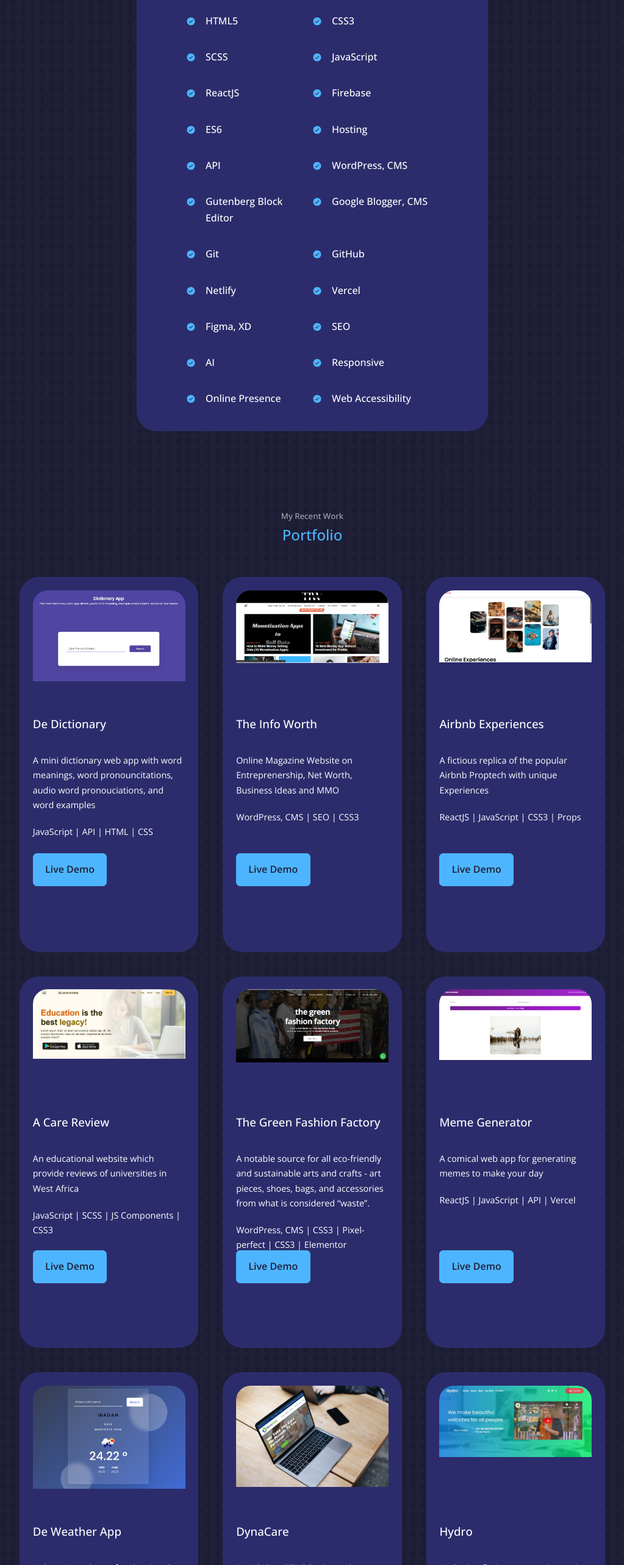
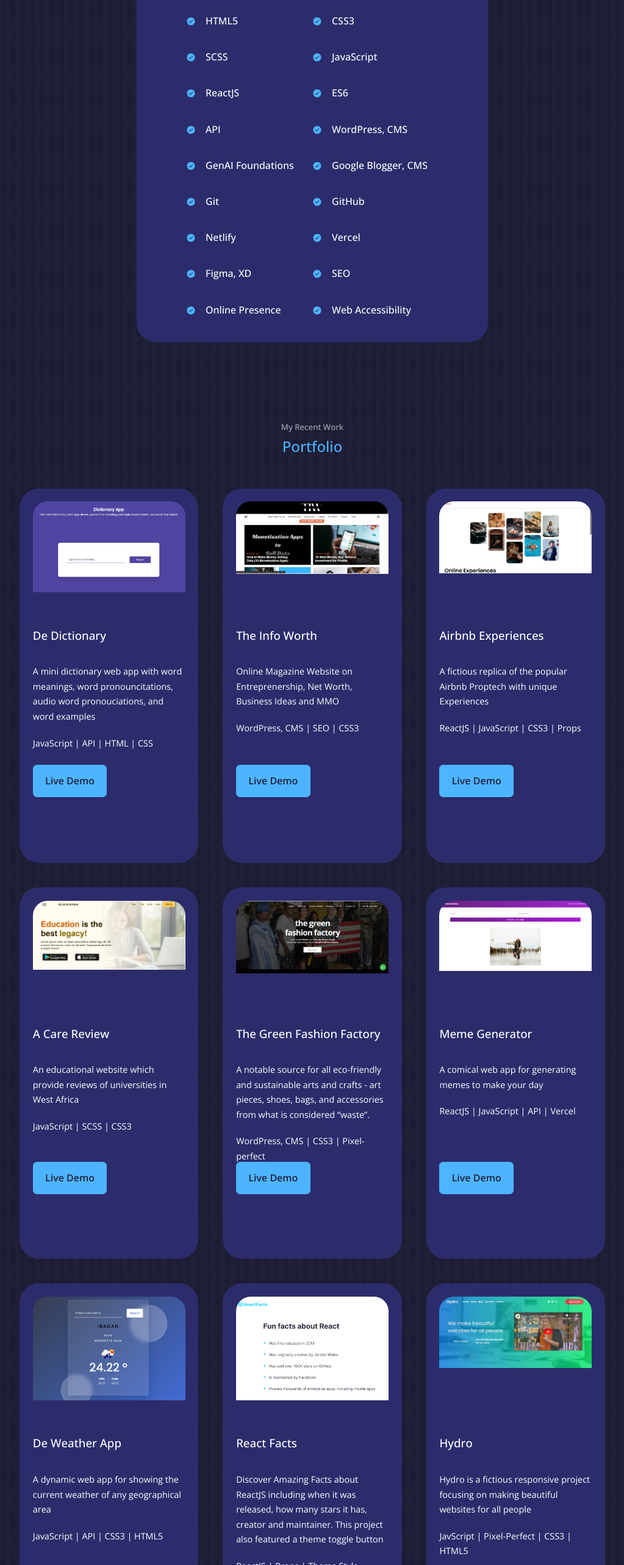
Before and after one commit to tuhamworld/Website-v3-docker, a React (Vite) app: page / in a window 1280 px wide. Shown: the part 1460-4026 px from the top of the page at 61% size, without its empty margins (128-1151 px from the left). Built offline with nearby package versions, Linux system fonts and the light colour scheme.

Commit message:
feat: major changes

```diff
--- a/src/components/atoms/Button/index.jsx
+++ b/src/components/atoms/Button/index.jsx
@@ -3,7 +3,7 @@ import "./index.scss";
 
 const Button = (props) => {
   return (
-    <a href={props.link} className={props.className} target="_blank">
+    <a href={props.link} className={props.className} target={props.text}>
       {props.text}
     </a>
   );
--- a/src/components/data/portfolio.jsx
+++ b/src/components/data/portfolio.jsx
@@ -10,6 +10,7 @@ import TheGreenFashion from "../../assets/images/jpgs/thegreenfashion.jpg";
 import ElivaitAcademy from "../../assets/images/pngs/elivait_academy.png";
 import MSSNFUTA from "../../assets/images/pngs/mssnfuta.png";
 import BanSchool from "../../assets/images/jpgs/ban-school.jpg";
+import ReactFacts from "../../assets/images/pngs/ReactFacts.png"
 
 const data = [
   {
@@ -47,7 +48,7 @@ const data = [
     img: ACareReview,
     description:
       "An educational website which provide reviews of  universities in West Africa",
-    technologies: "JavaScript | SCSS | JS Components | CSS3",
+    technologies: "JavaScript | SCSS | CSS3",
     link: "https://acarereview.vercel.app/",
   },
 
@@ -57,7 +58,7 @@ const data = [
     img: TheGreenFashion,
     description:
       "A notable source for all eco-friendly and sustainable arts and crafts - art pieces, shoes, bags, and accessories from what is considered “waste”.",
-    technologies: "WordPress, CMS | CSS3 | Pixel-perfect | CSS3 | Elementor ",
+    technologies: "WordPress, CMS | CSS3 | Pixel-perfect ",
     link: "https://thegreenfashion.org/",
   },
 
@@ -82,12 +83,12 @@ const data = [
 
   {
     id: 8,
-    title: "DynaCare",
-    img: DynacareHealth,
+    title: "React Facts",
+    img: ReactFacts,
     description:
-      "An NDIS and TAC Registered Provider, founded by a team of experienced Medical professionals and Personal Care workers to deliver person-centred care.",
-    technologies: "WordPress | Pixel-Perfect | CSS3 | SEO ",
-    link: "https://dynacare.net.au/",
+      "Discover Amazing Facts about ReactJS including when it was released, how many stars it has, creator and maintainer. This project also featured a theme toggle button",
+    technologies: "ReactJS | Props | Theme Style switcher ",
+    link: "https://react-facts-one.vercel.app/",
   },
 
   {
@@ -106,7 +107,7 @@ const data = [
     img: ElivaitAcademy,
     description:
       "Elivait Academy is an elearning platform that empower people to learn vocational, technical, digital and soft skills",
-    technologies: "LMS | Payment Integration | API | eCommerce ",
+    technologies: "LMS | eCommerce | WordPress ",
     link: "https://elivait.com.ng/",
   },
 
--- a/src/components/data/testimonial.jsx
+++ b/src/components/data/testimonial.jsx
@@ -31,7 +31,7 @@ const data = [
     test: "Excellent service. My connection was poor so had to keep asking him to repeat which he did. Couldn’t praise him enough. 5 stars 🌟🌟🌟🌟🌟",
   },
   {
-    id: 3,
+    id: 5,
     link: "#",
     name: "Phoebe C.",
     role: "Business owner from Digital Boost, UK",
--- a/src/components/molecules/CTA/index.jsx
+++ b/src/components/molecules/CTA/index.jsx
@@ -5,9 +5,9 @@ import "./index.scss";
 const CTA = () => {
   return (
     <div className="cta">
-      <Button text="Download Resume" link="https://drive.google.com/file/d/15RubH_ahf8FQ3epeaCY6DW8kuR2zYRmC/view?usp=sharing" className="btn" />
+      <Button text="Download Resume" link="https://drive.google.com/file/d/15RubH_ahf8FQ3epeaCY6DW8kuR2zYRmC/view?usp=sharing" className="btn" target={"_blank "} />
 
-      <Button text="Work with Me" link="https://selar.co/booking-session" className="btn btn-primary"/>
+      <a href="#contact" className="btn btn-primary">Work with Me</a>
     </div>
   );
 };
--- a/src/components/organisms/Experience/index.jsx
+++ b/src/components/organisms/Experience/index.jsx
@@ -36,20 +36,12 @@ const Experience = () => {
                 <h4>ReactJS</h4>
               </article>
 
-              <article className="experience__details">
-                <IoIosCheckmarkCircle className="experience__details-icon" />
-                <h4>Firebase</h4>
-              </article>
 
               <article className="experience__details">
                 <IoIosCheckmarkCircle className="experience__details-icon" />
                 <h4>ES6</h4>
               </article>
 
-              <article className="experience__details">
-                <IoIosCheckmarkCircle className="experience__details-icon" />
-                <h4>Hosting</h4>
-              </article>
 
               <article className="experience__details">
                 <IoIosCheckmarkCircle className="experience__details-icon" />
@@ -63,7 +55,7 @@ const Experience = () => {
 
               <article className="experience__details">
                 <IoIosCheckmarkCircle className="experience__details-icon" />
-                <h4>Gutenberg Block Editor</h4>
+                <h4>GenAI Foundations</h4>
               </article>
 
               <article className="experience__details">
@@ -103,16 +95,6 @@ const Experience = () => {
 
               <article className="experience__details">
                 <IoIosCheckmarkCircle className="experience__details-icon" />
-                <h4>AI</h4>
-              </article>
-
-              <article className="experience__details">
-                <IoIosCheckmarkCircle className="experience__details-icon" />
-                <h4>Responsive</h4>
-              </article>
-
-              <article className="experience__details">
-                <IoIosCheckmarkCircle className="experience__details-icon" />
                 <h4>Online Presence</h4>
               </article>
 
```
Also changed, not shown: src/assets/images/jpgs/bitwallet.jpg (added), src/assets/images/pngs/ReactFacts.png (added).
